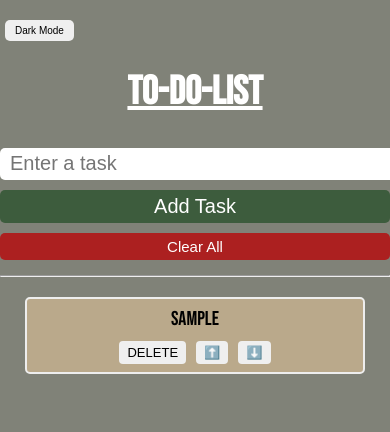
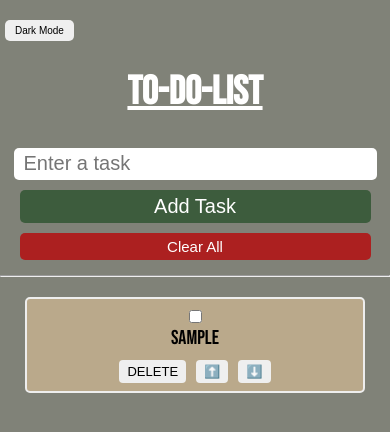
Before and after one commit to satharkp/my-react-app, a React (Vite) app: page / in a window 390 px wide. Both pictures are taken after typing "Sample" into the empty fields and a click on the button "Add Task". Shown: the top 432 px of the page. Built offline with nearby package versions, Linux system fonts and the light colour scheme; a web font is replaced by a local one.

Commit message:
some css changes and added checkbox to the tasks

```diff
--- a/src/Todolist.jsx
+++ b/src/Todolist.jsx
@@ -14,7 +14,18 @@ function Todolist(){
 
       if (savedTasks) {
         const parsedTasks = JSON.parse(savedTasks);
-        setTasks(parsedTasks);
+
+        const formattedTasks = parsedTasks.map(task => {
+          if (typeof task === 'string') {
+            return { text: task, completed: false };
+          } else {
+            return {
+              text: task.text || '',
+              completed: task.completed || false
+            };
+          }
+        });
+        setTasks(formattedTasks);
        } else {
           throw new Error("Data is not an array");
         }
@@ -48,7 +59,7 @@ function Todolist(){
 
     function addTask(){
         if (newTask.trim() !== '') {
-            setTasks(t=>[...t, newTask]);
+            setTasks(t => [...t, { text: newTask, completed: false }]);
             setnewTask('');
         }
     }
@@ -78,6 +89,12 @@ function Todolist(){
 
     function toggleDarkMode() {
       setDarkMode(prev => !prev);
+    }
+
+    function toggleTaskCompletion(index) {
+      const updatedTasks = [...tasks];
+      updatedTasks[index].completed = !updatedTasks[index].completed;
+      setTasks(updatedTasks);
     }
 
     return(
@@ -110,7 +127,14 @@ function Todolist(){
           <ul>
             {tasks.map((task, index) => (
               <li key={index}>
-                {task}
+                <input
+                  type="checkbox"
+                  checked={task.completed}
+                  onChange={() => toggleTaskCompletion(index)}
+                />
+                <span style={{ textDecoration: task.completed ? 'line-through' : 'none' }}>
+                  {task.text}
+                </span>
                 <span className="move-group">
                   <button className="moving-btn" onClick={() => deleteTask(index)}>DELETE</button>
                   <button className="moving-btn" onClick={() => moveTaskUp(index)}>⬆️</button>
--- a/src/index.css
+++ b/src/index.css
@@ -77,14 +77,16 @@ li {
 }
 
 @media (max-width: 400px) {
+
   h1 {
     font-size: 40px;
   }
 
+
   .text-box,
   .add-button,
   .clear-button {
-    width: 100%;
+    width: 90%;
     margin: 5px 0;
   }
 
```
